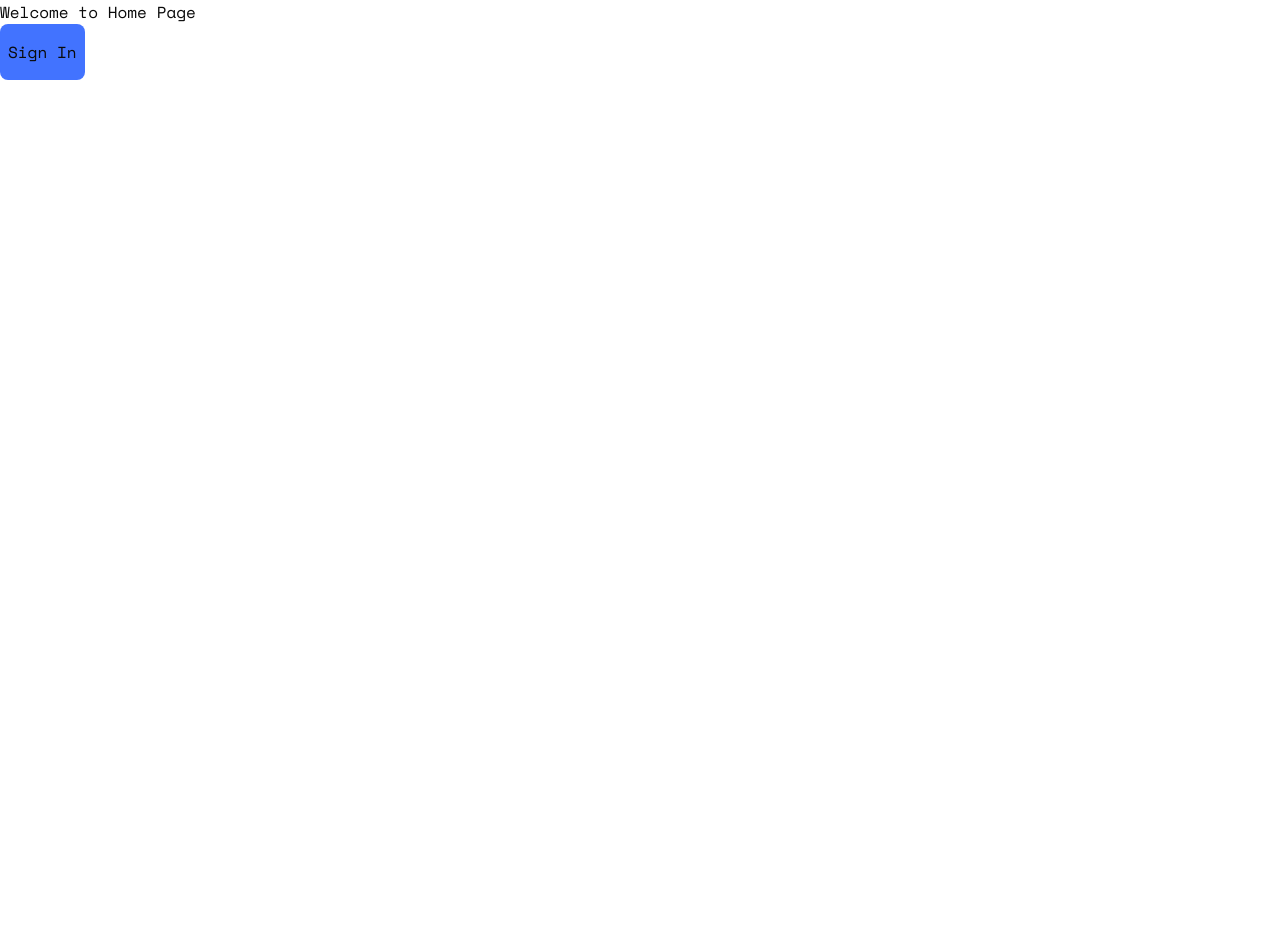
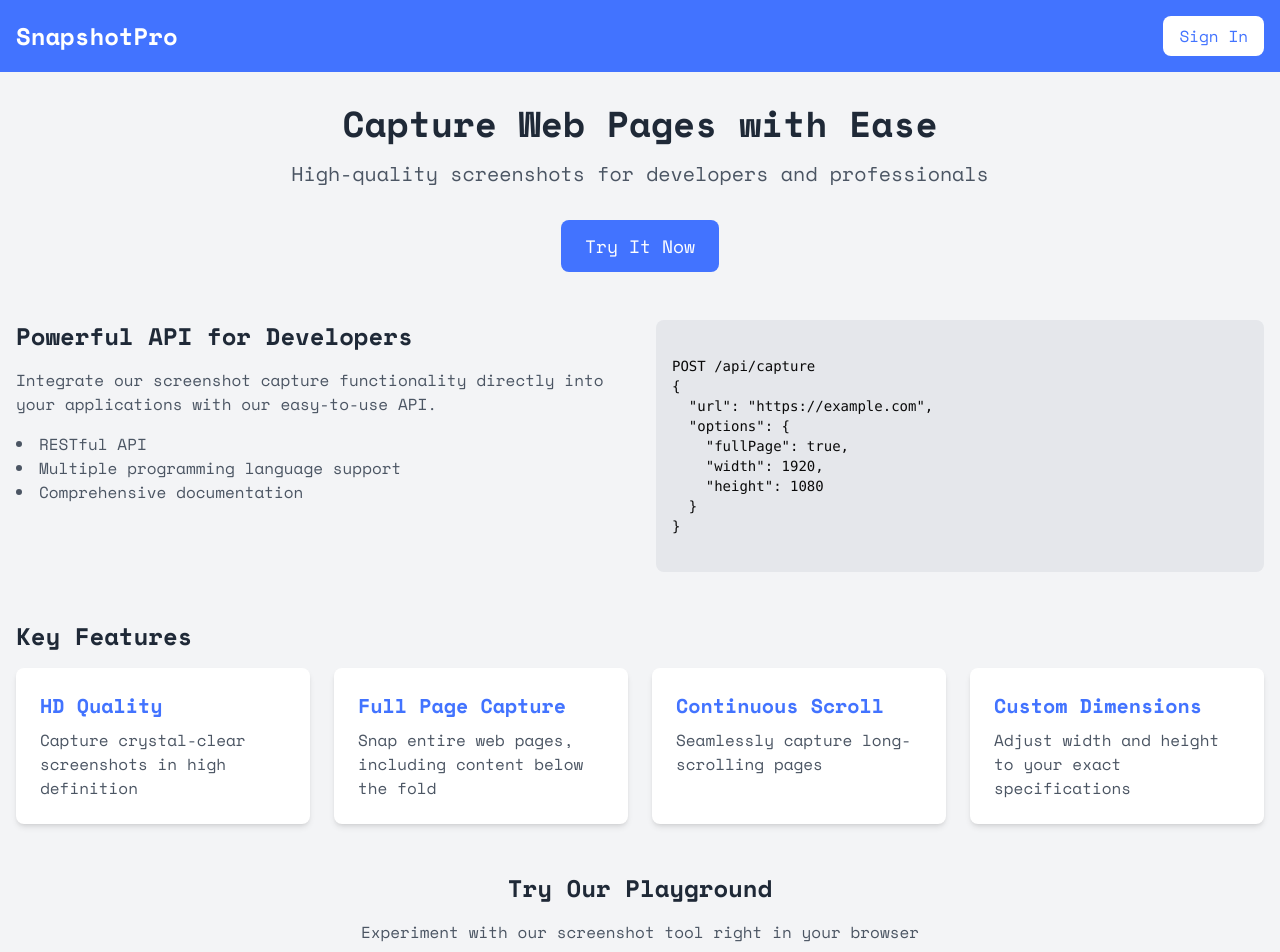
Before and after one commit to piyushgupta53/snapshotapi, a Next.js app: page / in a window 1280 px wide. Shown: the top 952 px of the page. Before the commit the page ends 800 px from the top, so only its background shows below. Built offline with nearby package versions, Linux system fonts and the light colour scheme; no server answers.

Commit message:
add landing page

```diff
--- a/src/app/page.tsx
+++ b/src/app/page.tsx
@@ -1,17 +1,131 @@
 "use client";
 
 import { signIn } from "next-auth/react";
+import Image from "next/image";
 
 export default function Home() {
   return (
-    <div>
-      <h1>Welcome to Home Page</h1>
-      <button
-        onClick={() => signIn("google", { callbackUrl: "/dashboard" })}
-        className="bg-persian-blue-500 px-2 py-4 rounded-lg"
-      >
-        Sign In
-      </button>
+    <div className="min-h-screen bg-gray-100">
+      <header className="bg-persian-blue-500 text-white py-4">
+        <div className="container mx-auto px-4 flex justify-between items-center">
+          <h1 className="text-2xl font-bold">SnapshotPro</h1>
+          <button
+            onClick={() => signIn("google", { callbackUrl: "/dashboard" })}
+            className="bg-white text-persian-blue-500 px-4 py-2 rounded-lg hover:bg-persian-blue-100 transition duration-300"
+          >
+            Sign In
+          </button>
+        </div>
+      </header>
+
+      <main className="container mx-auto px-4 py-8">
+        <section className="text-center mb-12">
+          <h2 className="text-4xl font-bold text-gray-800 mb-4">
+            Capture Web Pages with Ease
+          </h2>
+          <p className="text-xl text-gray-600 mb-8">
+            High-quality screenshots for developers and professionals
+          </p>
+          <button
+            className="bg-persian-blue-500 text-white px-6 py-3 rounded-lg text-lg hover:bg-persian-blue-600 transition duration-300"
+            onClick={() => signIn("google", { callbackUrl: "/dashboard" })}
+          >
+            Try It Now
+          </button>
+        </section>
+
+        <section className="grid md:grid-cols-2 gap-8 mb-12">
+          <div>
+            <h3 className="text-2xl font-semibold text-gray-800 mb-4">
+              Powerful API for Developers
+            </h3>
+            <p className="text-gray-600 mb-4">
+              Integrate our screenshot capture functionality directly into your
+              applications with our easy-to-use API.
+            </p>
+            <ul className="list-disc list-inside text-gray-600">
+              <li>RESTful API</li>
+              <li>Multiple programming language support</li>
+              <li>Comprehensive documentation</li>
+            </ul>
+          </div>
+          <div className="bg-gray-200 rounded-lg p-4">
+            {/* Placeholder for API code snippet */}
+            <pre className="text-sm overflow-x-auto">
+              <code>
+                {`
+POST /api/capture
+{
+  "url": "https://example.com",
+  "options": {
+    "fullPage": true,
+    "width": 1920,
+    "height": 1080
+  }
+}
+                `}
+              </code>
+            </pre>
+          </div>
+        </section>
+
+        <section className="mb-12">
+          <h3 className="text-2xl font-semibold text-gray-800 mb-4">
+            Key Features
+          </h3>
+          <div className="grid md:grid-cols-2 lg:grid-cols-4 gap-6">
+            {[
+              {
+                title: "HD Quality",
+                description:
+                  "Capture crystal-clear screenshots in high definition",
+              },
+              {
+                title: "Full Page Capture",
+                description:
+                  "Snap entire web pages, including content below the fold",
+              },
+              {
+                title: "Continuous Scroll",
+                description: "Seamlessly capture long-scrolling pages",
+              },
+              {
+                title: "Custom Dimensions",
+                description:
+                  "Adjust width and height to your exact specifications",
+              },
+            ].map((feature, index) => (
+              <div key={index} className="bg-white p-6 rounded-lg shadow-md">
+                <h4 className="text-xl font-semibold text-persian-blue-500 mb-2">
+                  {feature.title}
+                </h4>
+                <p className="text-gray-600">{feature.description}</p>
+              </div>
+            ))}
+          </div>
+        </section>
+
+        <section className="text-center mb-12">
+          <h3 className="text-2xl font-semibold text-gray-800 mb-4">
+            Try Our Playground
+          </h3>
+          <p className="text-gray-600 mb-6">
+            Experiment with our screenshot tool right in your browser
+          </p>
+          <div className="bg-white p-6 rounded-lg shadow-md inline-block">
+            {/* Placeholder for interactive playground */}
+            <div className="w-full h-64 bg-gray-200 rounded flex items-center justify-center">
+              <span className="text-gray-500">Interactive Playground</span>
+            </div>
+          </div>
+        </section>
+      </main>
+
+      <footer className="bg-gray-800 text-white py-8">
+        <div className="container mx-auto px-4 text-center">
+          <p>&copy; 2023 Snapshot Pro. All rights reserved.</p>
+        </div>
+      </footer>
     </div>
   );
 }
```
